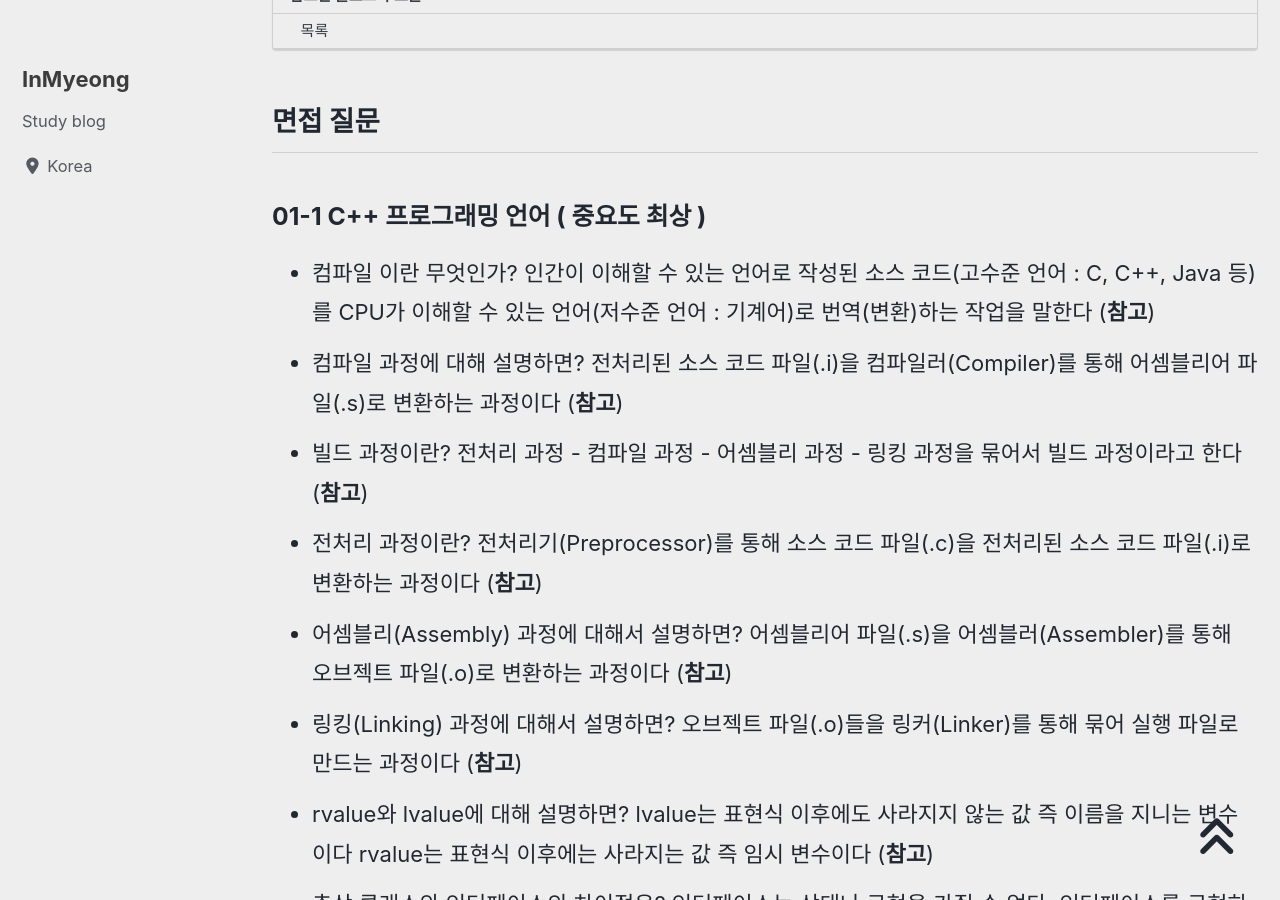
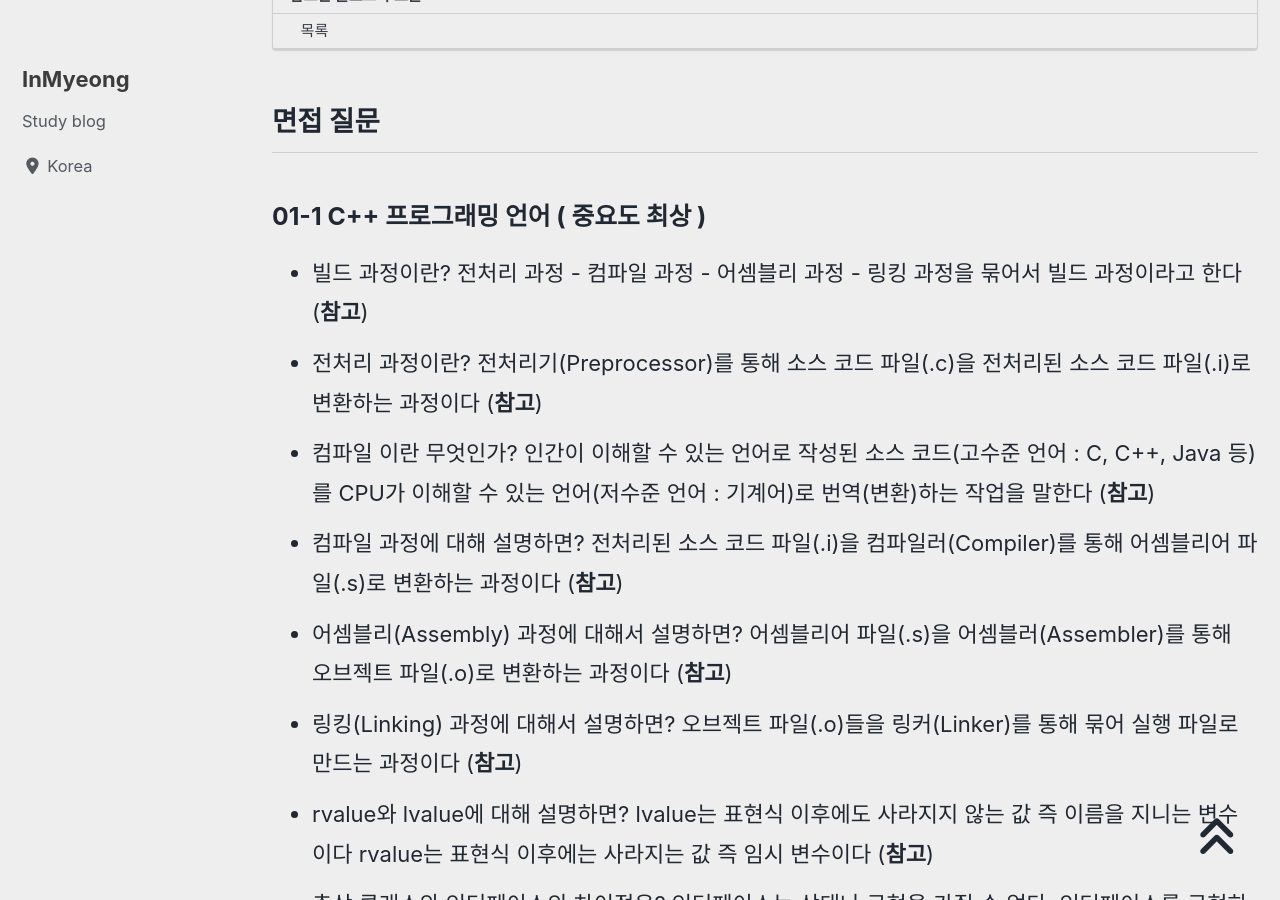
Before and after one commit to devMyeong/devMyeong.github.io, a Jekyll site: the page built from _posts/cs/2022-09-05-블로그-면접준비.md, in a window 1280 px wide and 900 px high, scrolled down 707 px. Built offline with Jekyll 4.4.1, drawn with Linux system fonts in a browser that asks for light colours; cached includes are drawn as plain includes; nearby versions of some CDN libraries; some web fonts are replaced; comment, search, counter and statistics services are not loaded.

Commit message:
Chore : 수정

```diff
--- a/_posts/cs/2022-09-05-블로그-면접준비.md
+++ b/_posts/cs/2022-09-05-블로그-면접준비.md
@@ -18,10 +18,10 @@ last_modified_at: 2022-10-30
 ## 면접 질문
 
 ### 01-1 C++ 프로그래밍 언어 ( 중요도 최상 )
+- 빌드 과정이란? 전처리 과정 - 컴파일 과정 - 어셈블리 과정 - 링킹 과정을 묶어서 빌드 과정이라고 한다 ([**참고**](https://bradbury.tistory.com/226))
+- 전처리 과정이란? 전처리기(Preprocessor)를 통해 소스 코드 파일(.c)을 전처리된 소스 코드 파일(.i)로 변환하는 과정이다 ([**참고**](https://bradbury.tistory.com/226))
 - 컴파일 이란 무엇인가? 인간이 이해할 수 있는 언어로 작성된 소스 코드(고수준 언어 : C, C++, Java 등)를 CPU가 이해할 수 있는 언어(저수준 언어 : 기계어)로 번역(변환)하는 작업을 말한다 ([**참고**](https://bradbury.tistory.com/226))
 - 컴파일 과정에 대해 설명하면? 전처리된 소스 코드 파일(.i)을 컴파일러(Compiler)를 통해 어셈블리어 파일(.s)로 변환하는 과정이다 ([**참고**](https://bradbury.tistory.com/226))
-- 빌드 과정이란? 전처리 과정 - 컴파일 과정 - 어셈블리 과정 - 링킹 과정을 묶어서 빌드 과정이라고 한다 ([**참고**](https://bradbury.tistory.com/226))
-- 전처리 과정이란? 전처리기(Preprocessor)를 통해 소스 코드 파일(.c)을 전처리된 소스 코드 파일(.i)로 변환하는 과정이다 ([**참고**](https://bradbury.tistory.com/226))
 - 어셈블리(Assembly) 과정에 대해서 설명하면? 어셈블리어 파일(.s)을 어셈블러(Assembler)를 통해 오브젝트 파일(.o)로 변환하는 과정이다 ([**참고**](https://bradbury.tistory.com/226))
 - 링킹(Linking) 과정에 대해서 설명하면? 오브젝트 파일(.o)들을 링커(Linker)를 통해 묶어 실행 파일로 만드는 과정이다 ([**참고**](https://bradbury.tistory.com/226))
 - rvalue와 lvalue에 대해 설명하면? lvalue는 표현식 이후에도 사라지지 않는 값 즉 이름을 지니는 변수이다 rvalue는 표현식 이후에는 사라지는 값 즉 임시 변수이다 ([**참고**](https://m.blog.naver.com/luku756/221808884092))
```
